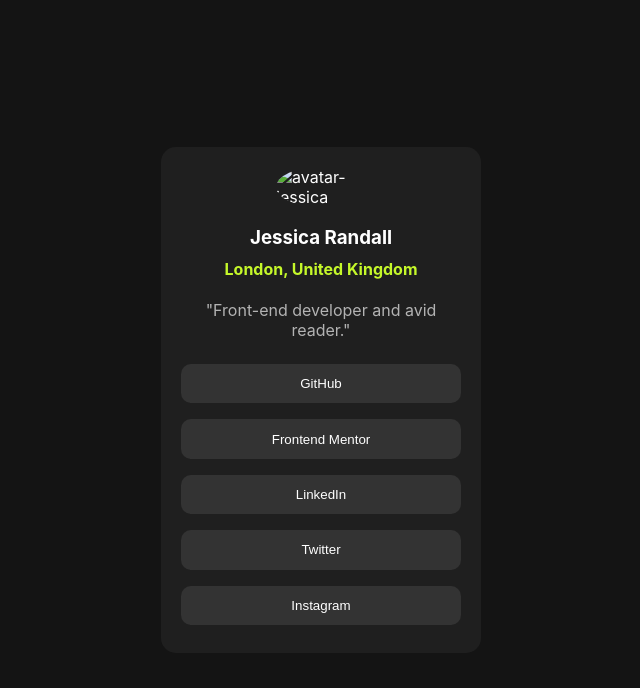
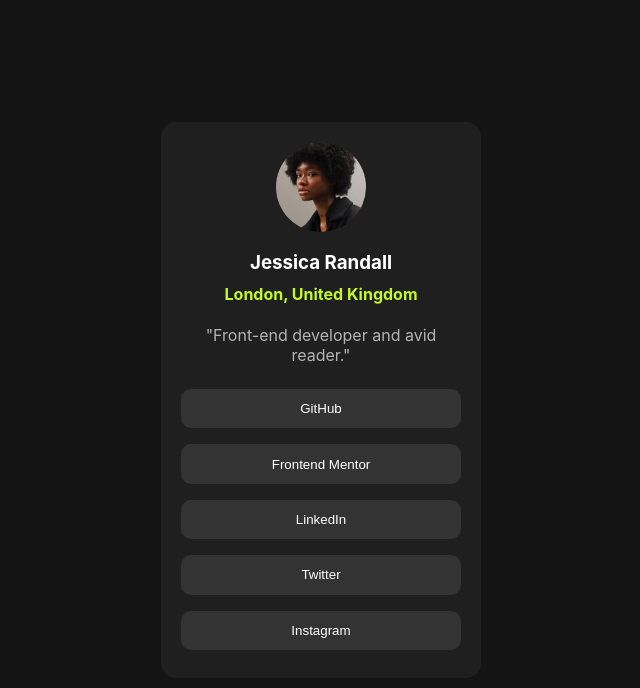
Before and after one commit to Harri254/MY3, a plain HTML site: page index.html in a window 1280 px wide. Shown: the whole page, without its empty margins (319-959 px from the left). Drawn offline with Linux system fonts and the light colour scheme.

Commit message:
Update index.html

```diff
--- a/index.html
+++ b/index.html
@@ -4,7 +4,7 @@
   <meta charset="UTF-8">
   <meta name="viewport" content="width=device-width, initial-scale=1.0"> <!-- displays site properly based on user's device -->
 
-  <link rel="icon" type="image/png" sizes="32x32" href="./assets/images/favicon-32x32.png">
+  <link rel="icon" type="image/png" sizes="32x32" href="./images/favicon-32x32.png">
   <link rel="stylesheet" href="style.css">
   <title>Frontend Mentor | Social links profile</title>
 
@@ -13,7 +13,7 @@
 </head>
 <body>
  <div class="main-container">
-  <div class="image"><img src="assets/images/avatar-jessica.jpeg" alt="avatar-jessica"></div>
+  <div class="image"><img src="./images/avatar-jessica.jpeg" alt="avatar-jessica"></div>
 
   <h3>Jessica Randall</h3>
   <h4>London, United Kingdom</h4>
```
